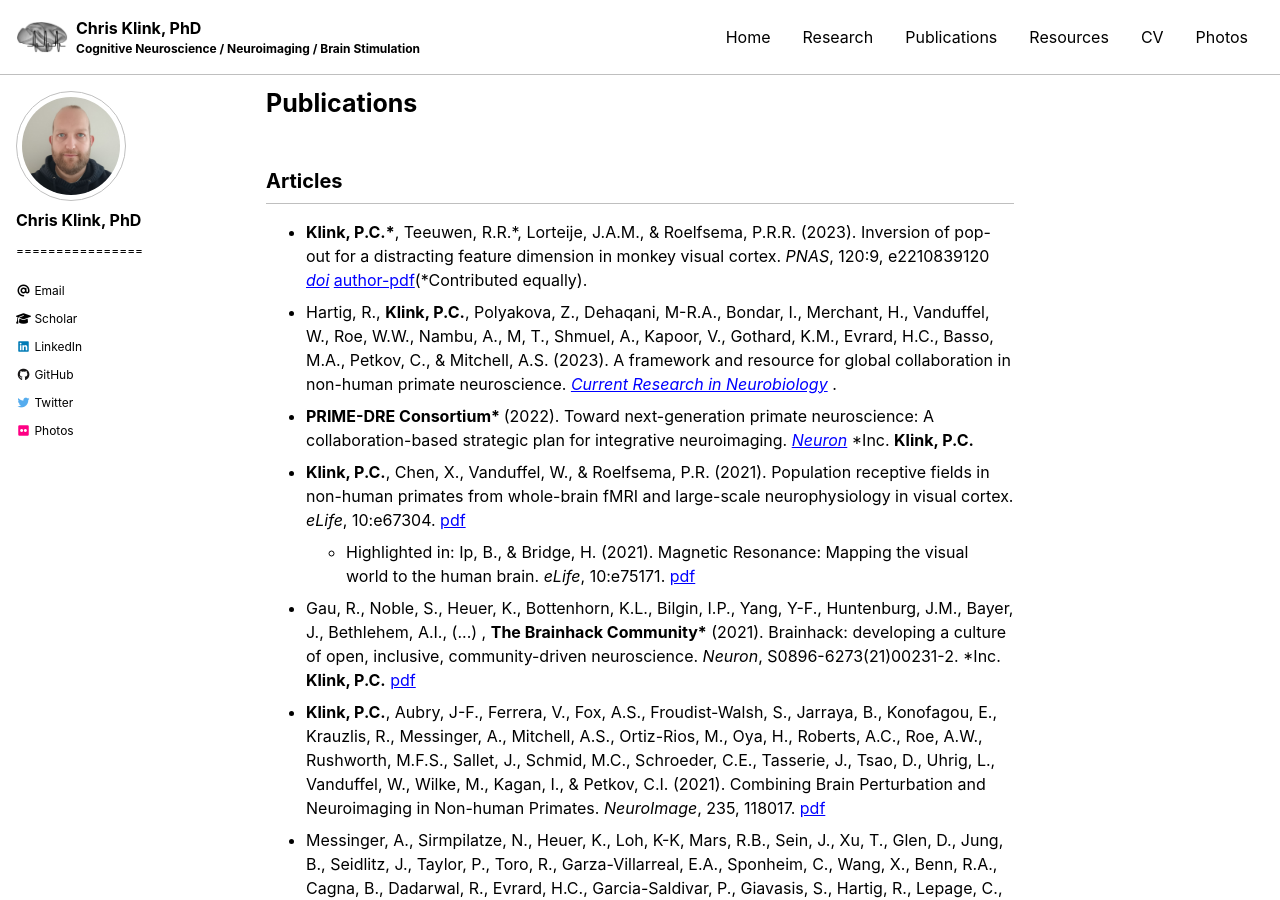
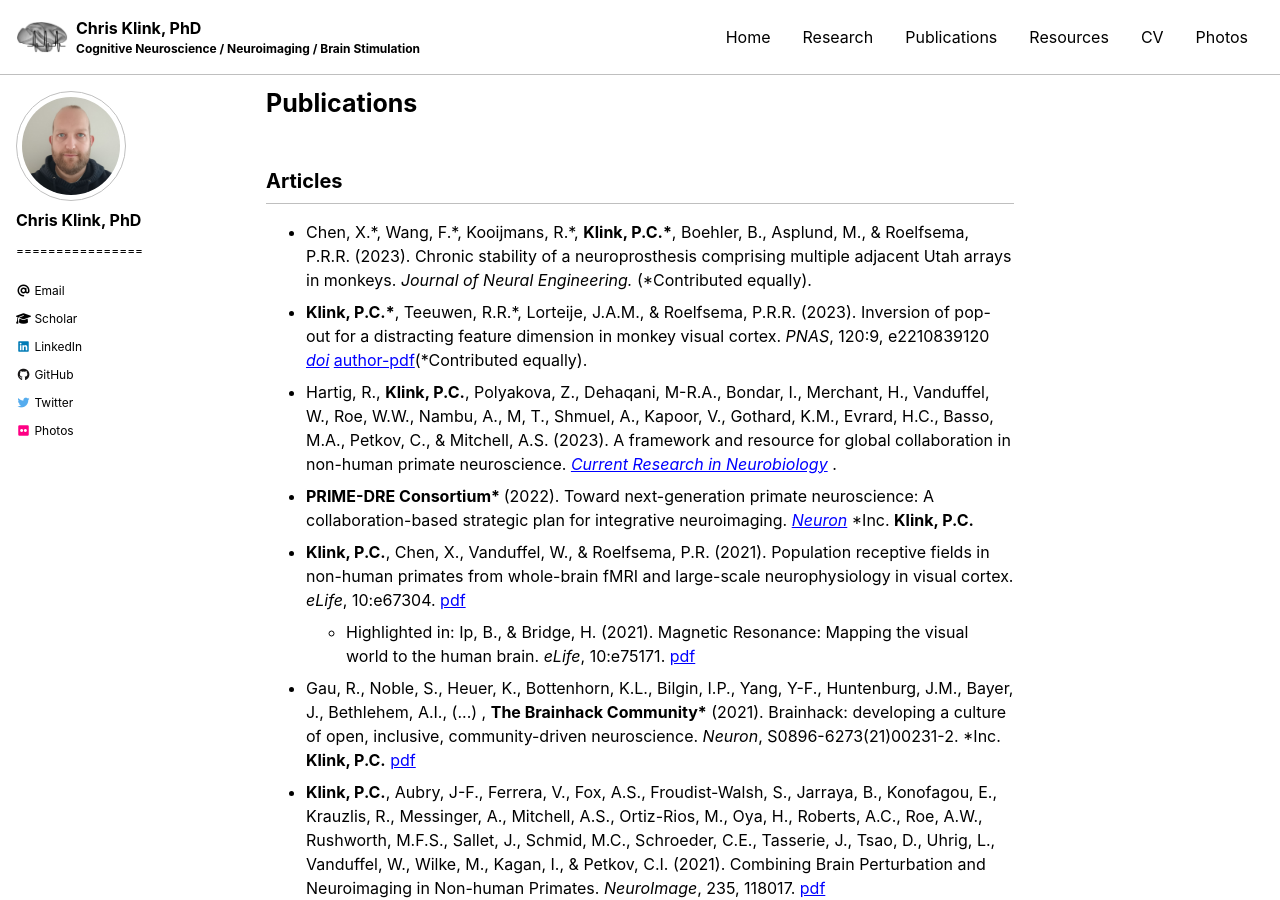
Before and after one commit to pcklink/pcklink.github.io, a Jekyll site: the page built from publications.md, in a window 1280 px wide and 900 px high. Built offline with Jekyll 4.4.1, drawn with Linux system fonts in a browser that asks for light colours; cached includes are drawn as plain includes; nearby versions of some CDN libraries.

Commit message:
Update publications.md

```diff
--- a/publications.md
+++ b/publications.md
@@ -13,7 +13,9 @@ author_profile: true
 
 ## Articles
 <ul>
-    <li><b>Klink, P.C.*</b>, Teeuwen, R.R.*, Lorteije, J.A.M., & Roelfsema, P.R.R. (2023). Inversion of pop-out for a distracting feature dimension in monkey visual cortex. <i>PNAS</i>, 120:9,  e2210839120 <a href="https://doi.org/10.1073/pnas.2210839120"><i>doi</i></a> <a href="/pdfs/Klink_2023_PNAS_authorversion.pdf">author-pdf</a>(*Contributed equally).
+    <li>Chen, X.*, Wang, F.*, Kooijmans, R.*, <b>Klink, P.C.*</b>, Boehler, B., Asplund, M., & Roelfsema, P.R.R. (2023). Chronic stability of a neuroprosthesis comprising multiple adjacent Utah arrays in monkeys. <i>Journal of Neural Engineering.</i> (*Contributed equally).
+    </li>
+  <li><b>Klink, P.C.*</b>, Teeuwen, R.R.*, Lorteije, J.A.M., & Roelfsema, P.R.R. (2023). Inversion of pop-out for a distracting feature dimension in monkey visual cortex. <i>PNAS</i>, 120:9,  e2210839120 <a href="https://doi.org/10.1073/pnas.2210839120"><i>doi</i></a> <a href="/pdfs/Klink_2023_PNAS_authorversion.pdf">author-pdf</a>(*Contributed equally).
     </li>
   <li>Hartig, R., <b>Klink, P.C.</b>, Polyakova, Z., Dehaqani, M-R.A., Bondar, I., Merchant, H., Vanduffel, W., Roe, W.W., Nambu, A., M, T., Shmuel, A., Kapoor, V., Gothard, K.M., Evrard, H.C., Basso, M.A., Petkov, C., & Mitchell, A.S. (2023). A framework and resource for global collaboration in non-human primate neuroscience. <a href="https://doi.org/10.1016/j.crneur.2023.100079"><i>Current Research in Neurobiology</i></a> .
     </li>
```
